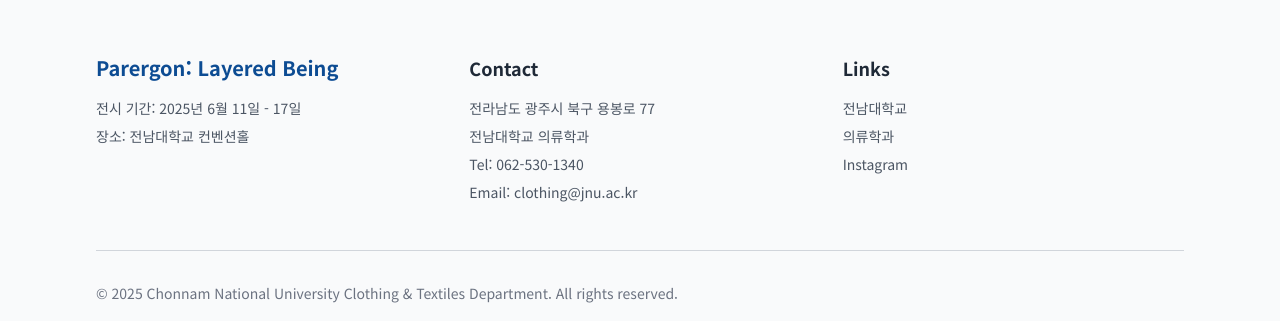
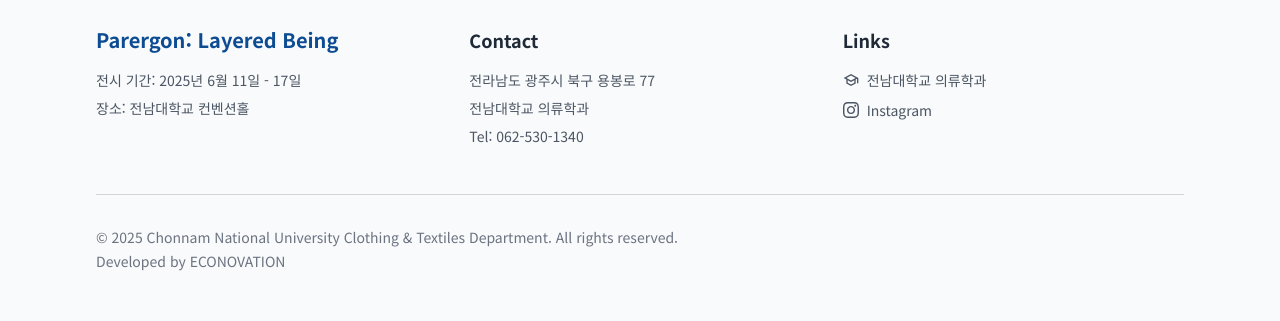
Before and after one commit to Superkid0714/CNU-Clothing-Department-Graduation-Work, a React (Vite) app in the folder cnu-clothing/: page /archive/clo in a window 1280 px wide. Shown: the part 1400-1721 px from the top of the page. Built offline with nearby package versions, Linux system fonts and the light colour scheme.

Commit message:
♻️ refactor : 푸터 디자인 변경 & 전시 페이지 멘트 삭제

```diff
--- a/cnu-clothing/src/components/Footer.jsx
+++ b/cnu-clothing/src/components/Footer.jsx
@@ -26,7 +26,6 @@
                 <p>전라남도 광주시 북구 용봉로 77</p>
                 <p>전남대학교 의류학과</p>
                 <p>Tel: 062-530-1340</p>
-                <p>Email: clothing@jnu.ac.kr</p>
               </div>
             </div>
 
@@ -38,22 +37,20 @@
               <div className="space-y-2 text-sm">
                 <div>
                   <a
-                    href="https://jnu.ac.kr"
-                    target="_blank"
-                    rel="noopener noreferrer"
-                    className="text-gray-600 hover:text-blue-800 transition-colors duration-200"
-                  >
-                    전남대학교
-                  </a>
-                </div>
-                <div>
-                  <a
                     href="https://clothing.jnu.ac.kr/clothing/index.do"
                     target="_blank"
                     rel="noopener noreferrer"
-                    className="text-gray-600 hover:text-blue-800 transition-colors duration-200"
+                    className="inline-flex items-center space-x-2 text-gray-600 hover:text-blue-800 transition-colors duration-200 group"
                   >
-                    의류학과
+                    {/* 대학교 아이콘 */}
+                    <svg
+                      className="w-4 h-4 group-hover:scale-110 transition-transform duration-200"
+                      fill="currentColor"
+                      viewBox="0 0 24 24"
+                    >
+                      <path d="M12 3L1 9l4 2.18v6L12 21l7-3.82v-6l2-1.09V17h2V9L12 3zm6.82 6L12 12.72 5.18 9 12 5.28 18.82 9zM17 15.99l-5 2.73-5-2.73v-3.72L12 15l5-2.73v3.72z" />
+                    </svg>
+                    <span>전남대학교 의류학과</span>
                   </a>
                 </div>
                 <div>
@@ -61,9 +58,17 @@
                     href="https://www.instagram.com/jnu_cat/"
                     target="_blank"
                     rel="noopener noreferrer"
-                    className="text-gray-600 hover:text-blue-800 transition-colors duration-200"
+                    className="inline-flex items-center space-x-2 text-gray-600 hover:text-pink-600 transition-colors duration-200 group"
                   >
-                    Instagram
+                    {/* 인스타그램 아이콘 */}
+                    <svg
+                      className="w-4 h-4 group-hover:scale-110 transition-transform duration-200"
+                      fill="currentColor"
+                      viewBox="0 0 24 24"
+                    >
+                      <path d="M12 2.163c3.204 0 3.584.012 4.85.07 3.252.148 4.771 1.691 4.919 4.919.058 1.265.069 1.645.069 4.849 0 3.205-.012 3.584-.069 4.849-.149 3.225-1.664 4.771-4.919 4.919-1.266.058-1.644.07-4.85.07-3.204 0-3.584-.012-4.849-.07-3.26-.149-4.771-1.699-4.919-4.92-.058-1.265-.07-1.644-.07-4.849 0-3.204.013-3.583.07-4.849.149-3.227 1.664-4.771 4.919-4.919 1.266-.057 1.645-.069 4.849-.069zm0-2.163c-3.259 0-3.667.014-4.947.072-4.358.2-6.78 2.618-6.98 6.98-.059 1.281-.073 1.689-.073 4.948 0 3.259.014 3.668.072 4.948.2 4.358 2.618 6.78 6.98 6.98 1.281.058 1.689.072 4.948.072 3.259 0 3.668-.014 4.948-.072 4.354-.2 6.782-2.618 6.979-6.98.059-1.28.073-1.689.073-4.948 0-3.259-.014-3.667-.072-4.947-.196-4.354-2.617-6.78-6.979-6.98-1.281-.059-1.69-.073-4.949-.073zm0 5.838c-3.403 0-6.162 2.759-6.162 6.162s2.759 6.163 6.162 6.163 6.162-2.759 6.162-6.163c0-3.403-2.759-6.162-6.162-6.162zm0 10.162c-2.209 0-4-1.79-4-4 0-2.209 1.791-4 4-4s4 1.791 4 4c0 2.21-1.791 4-4 4zm6.406-11.845c-.796 0-1.441.645-1.441 1.44s.645 1.44 1.441 1.44c.795 0 1.439-.645 1.439-1.44s-.644-1.44-1.439-1.44z" />
+                    </svg>
+                    <span>Instagram</span>
                   </a>
                 </div>
               </div>
@@ -76,6 +81,9 @@
               © 2025 Chonnam National University Clothing & Textiles
               Department. All rights reserved.
             </p>
+            <p className="text-sm text-gray-500 mt-1">
+              Developed by ECONOVATION
+            </p>
           </div>
         </div>
       </div>
--- a/cnu-clothing/src/pages/categories/ClothingPage.jsx
+++ b/cnu-clothing/src/pages/categories/ClothingPage.jsx
@@ -55,9 +55,6 @@
           <h2 className="text-4xl md:text-5xl font-bold text-blue-800 mb-4">
             클로
           </h2>
-          <p className="text-lg text-gray-600 max-w-2xl">
-            클로 카테고리의 창의적이고 독창적인 작품들을 만나보세요.
-          </p>
         </div>
       </div>
 
--- a/cnu-clothing/src/pages/categories/FashionMarketingPage.jsx
+++ b/cnu-clothing/src/pages/categories/FashionMarketingPage.jsx
@@ -61,10 +61,6 @@
           <h2 className="text-4xl md:text-5xl font-bold text-blue-800 mb-4">
             패션마케팅
           </h2>
-          <p className="text-lg text-gray-600 max-w-2xl">
-            패션 비즈니스와 마케팅 전략을 융합한 혁신적인 프로젝트들을
-            만나보세요.
-          </p>
         </div>
       </div>
 
--- a/cnu-clothing/src/pages/categories/MediaProductionPage.jsx
+++ b/cnu-clothing/src/pages/categories/MediaProductionPage.jsx
@@ -61,9 +61,6 @@
           <h2 className="text-4xl md:text-5xl font-bold text-blue-800 mb-4">
             미디어제작
           </h2>
-          <p className="text-lg text-gray-600 max-w-2xl">
-            패션과 미디어가 만나 탄생한 창의적인 콘텐츠 작품들을 만나보세요.
-          </p>
         </div>
       </div>
 
--- a/cnu-clothing/src/pages/categories/TraditionalPage.jsx
+++ b/cnu-clothing/src/pages/categories/TraditionalPage.jsx
@@ -61,10 +61,6 @@
           <h2 className="text-4xl md:text-5xl font-bold text-blue-800 mb-4">
             전통복식
           </h2>
-          <p className="text-lg text-gray-600 max-w-2xl">
-            우리나라 전통 복식의 아름다움을 현대적으로 재해석한 작품들을
-            만나보세요.
-          </p>
         </div>
       </div>
 
--- a/cnu-clothing/src/pages/categories/WorksPage.jsx
+++ b/cnu-clothing/src/pages/categories/WorksPage.jsx
@@ -121,9 +121,6 @@
           <h2 className="text-4xl md:text-5xl font-bold text-blue-800 mb-4">
             작품
           </h2>
-          <p className="text-lg text-gray-600 max-w-2xl">
-            다양한 창작 작품들을 만나보세요.
-          </p>
         </div>
       </div>
 
```
